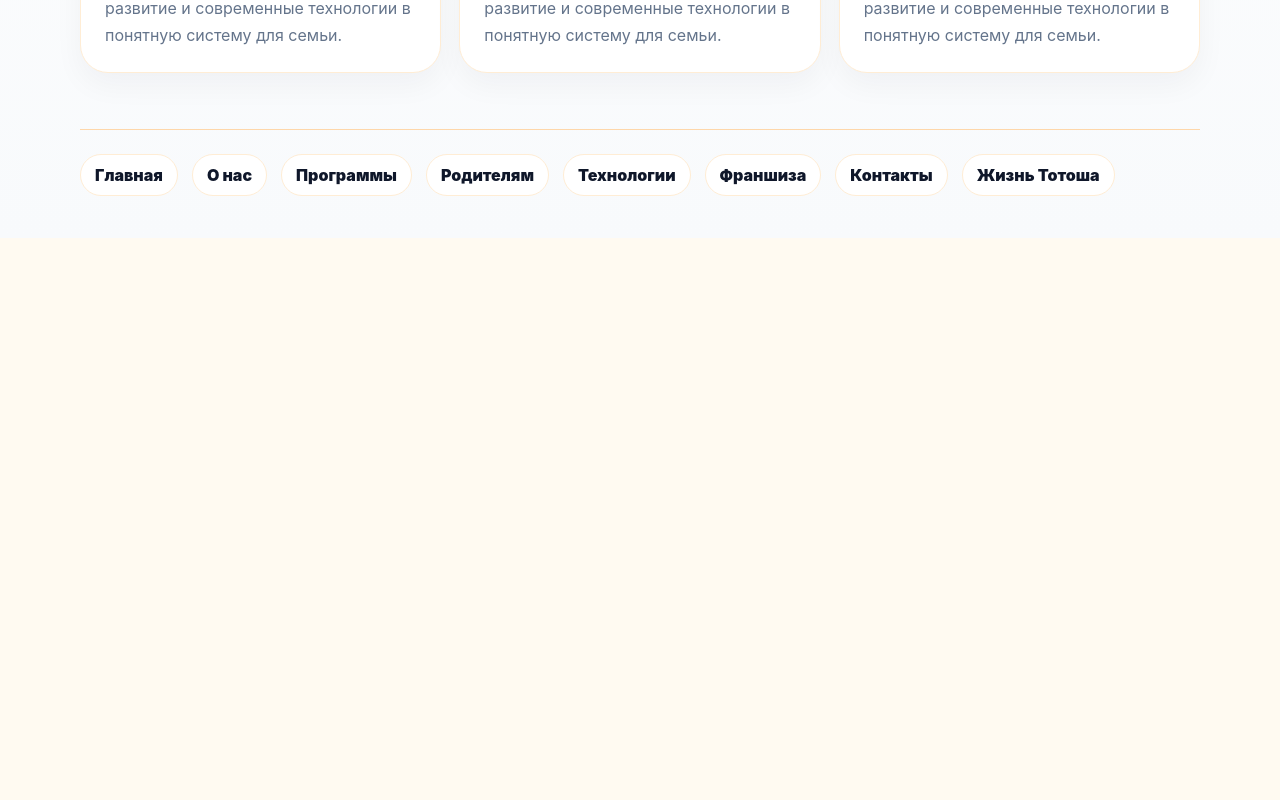
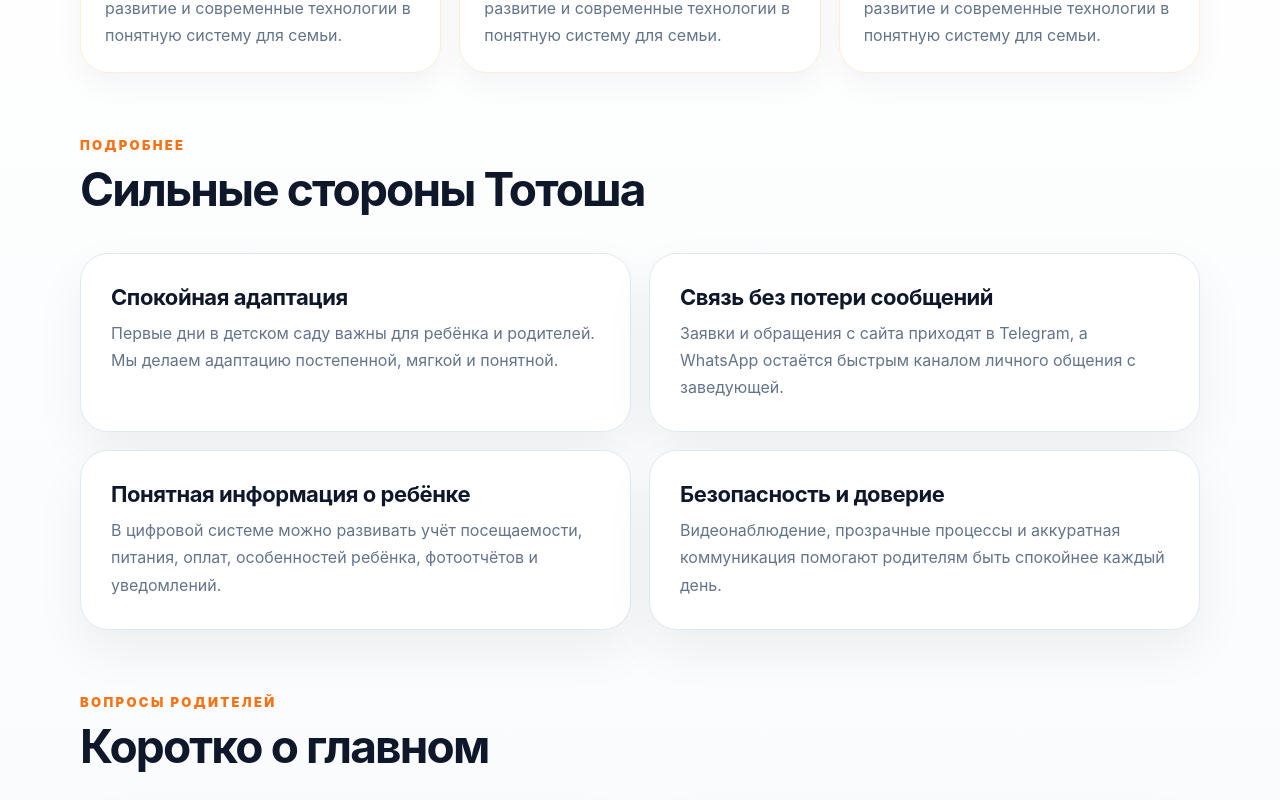
Before and after one commit to nexora-kz/totosha, a Next.js app: page /parents in a window 1280 px wide. Shown: the part 1380-2180 px from the top of the page. Before the commit the page ends 1618 px from the top, so only its background shows below. Built offline with nearby package versions, Linux system fonts and the light colour scheme.

Commit message:
TOTOSHA SEO v036: expand parents page

```diff
--- a/app/parents/page.tsx
+++ b/app/parents/page.tsx
@@ -3,7 +3,7 @@ import { SeoLanding } from '../../components/SeoLanding';
 
 export const metadata: Metadata = {
   title: 'Информация для родителей — детский сад Тотоша',
-  description: 'Для родителей в Тотоша: посещаемость, питание, фотоотчёты, уведомления, оплата и связь с детским садом через цифровой кабинет.',
+  description: 'Для родителей в Тотоша: видеонаблюдение, посещаемость, питание, фотоотчёты, уведомления, оплата и связь с детским садом через цифровой кабинет.',
   alternates: { canonical: '/parents' },
 };
 
@@ -21,6 +21,34 @@ export default function ParentsSeoPage() {
         'Быстрая связь с детским садом',
         'Постепенная и спокойная адаптация',
       ]}
+      details={[
+        {
+          title: 'Спокойная адаптация',
+          text: 'Первые дни в детском саду важны для ребёнка и родителей. Мы делаем адаптацию постепенной, мягкой и понятной.',
+        },
+        {
+          title: 'Связь без потери сообщений',
+          text: 'Заявки и обращения с сайта приходят в Telegram, а WhatsApp остаётся быстрым каналом личного общения с заведующей.',
+        },
+        {
+          title: 'Понятная информация о ребёнке',
+          text: 'В цифровой системе можно развивать учёт посещаемости, питания, оплат, особенностей ребёнка, фотоотчётов и уведомлений.',
+        },
+        {
+          title: 'Безопасность и доверие',
+          text: 'Видеонаблюдение, прозрачные процессы и аккуратная коммуникация помогают родителям быть спокойнее каждый день.',
+        },
+      ]}
+      faq={[
+        {
+          question: 'Как записаться на экскурсию?',
+          answer: 'Оставьте заявку на сайте, напишите в WhatsApp или позвоните по номеру +7 (776) 700-29-29.',
+        },
+        {
+          question: 'Есть ли связь через Telegram?',
+          answer: 'Да. У Тотоша есть официальный Telegram-канал @totoshakids, а внутренние заявки приходят ответственным сотрудникам.',
+        },
+      ]}
     />
   );
 }
```
